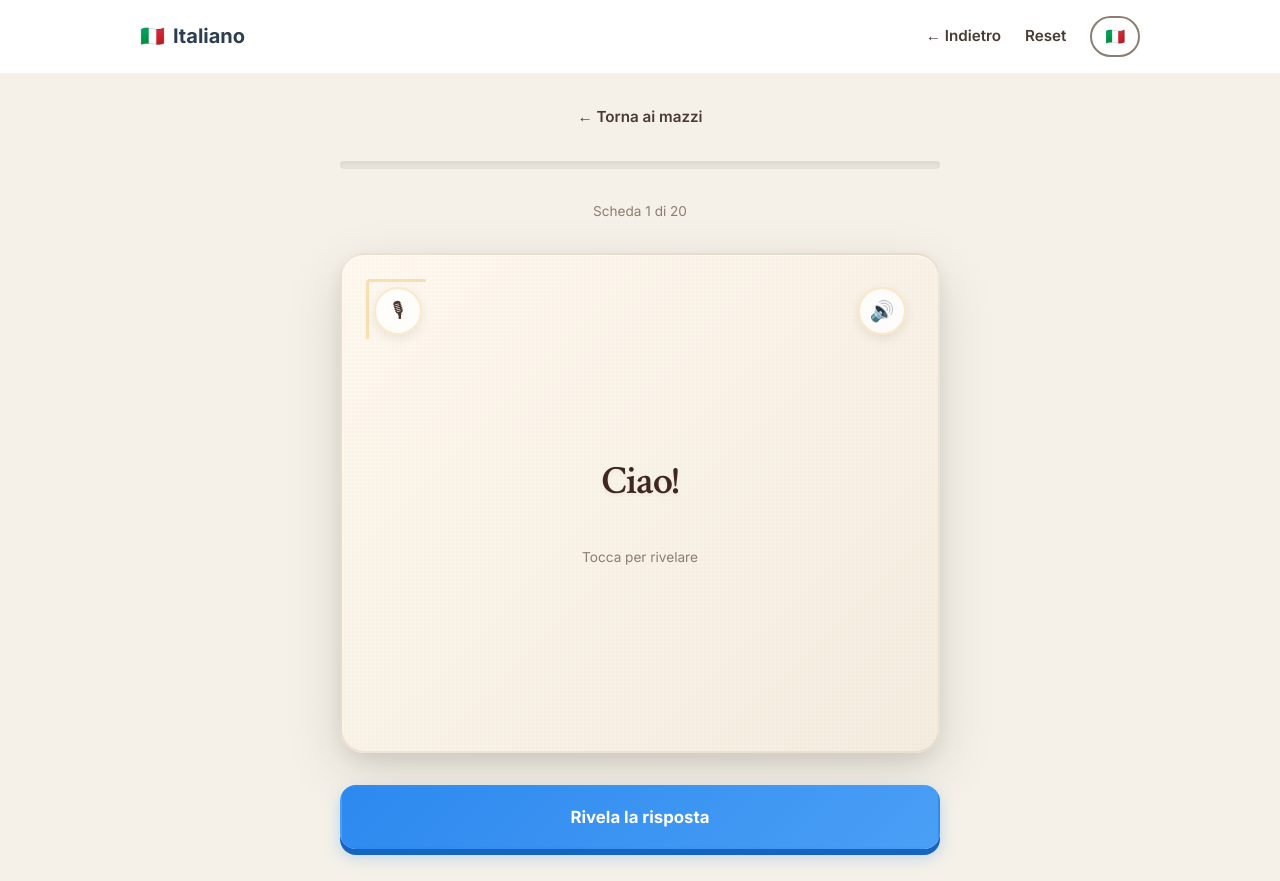
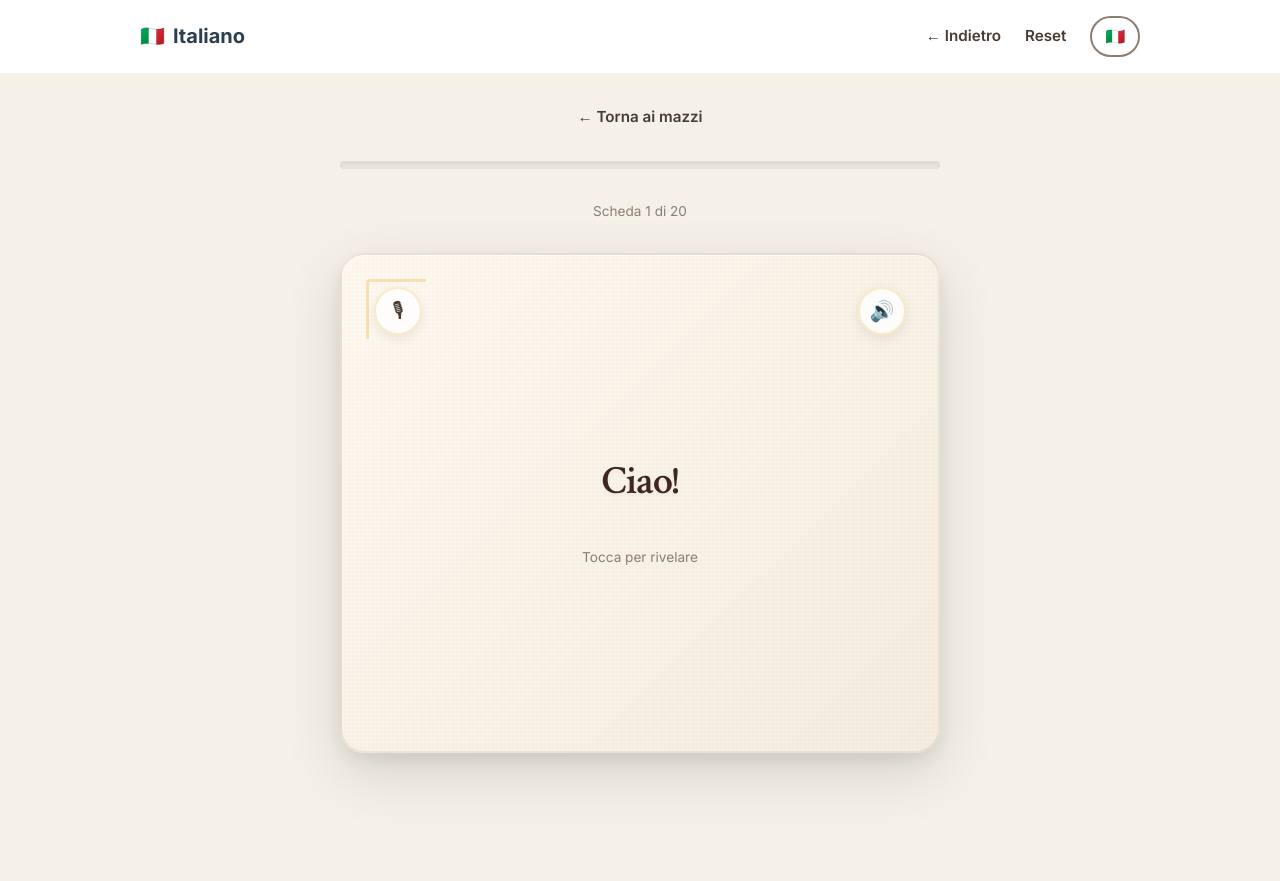
Before and after one commit to JB-Tellez/purolingua, a Next.js app: page /it/daily in a window 1280 px wide. After the commit the page ends 800 px from the top, so only its background shows below. Built offline with nearby package versions, Linux system fonts and the light colour scheme.

Commit message:
fix(15-03): gira button flips back to card front without advancing
- Changed Gira button from handleAnswer(false) to setFlipped(false)
- Allows user to flip back to card front and re-read before deciding
- Does not consume the card or advance the queue

```diff
--- a/src/app/[lang]/[deck]/StudySession.tsx
+++ b/src/app/[lang]/[deck]/StudySession.tsx
@@ -278,7 +278,7 @@ export default function StudySession({ lang, deckId, cards }: Props) {
 
         {flipped && (
           <div className="controls">
-            <button className="btn secondary" onClick={() => handleAnswer(false)}>
+            <button className="btn secondary" onClick={() => setFlipped(false)}>
               {t('flipButton')}
             </button>
             <button className="btn primary" onClick={() => handleAnswer(true)}>
@@ -287,13 +287,6 @@ export default function StudySession({ lang, deckId, cards }: Props) {
           </div>
         )}
 
-        {!flipped && (
-          <div className="controls">
-            <button className="btn primary" onClick={() => setFlipped(true)}>
-              {t('revealAnswer')}
-            </button>
-          </div>
-        )}
       </div>
     </main>
   );
```
